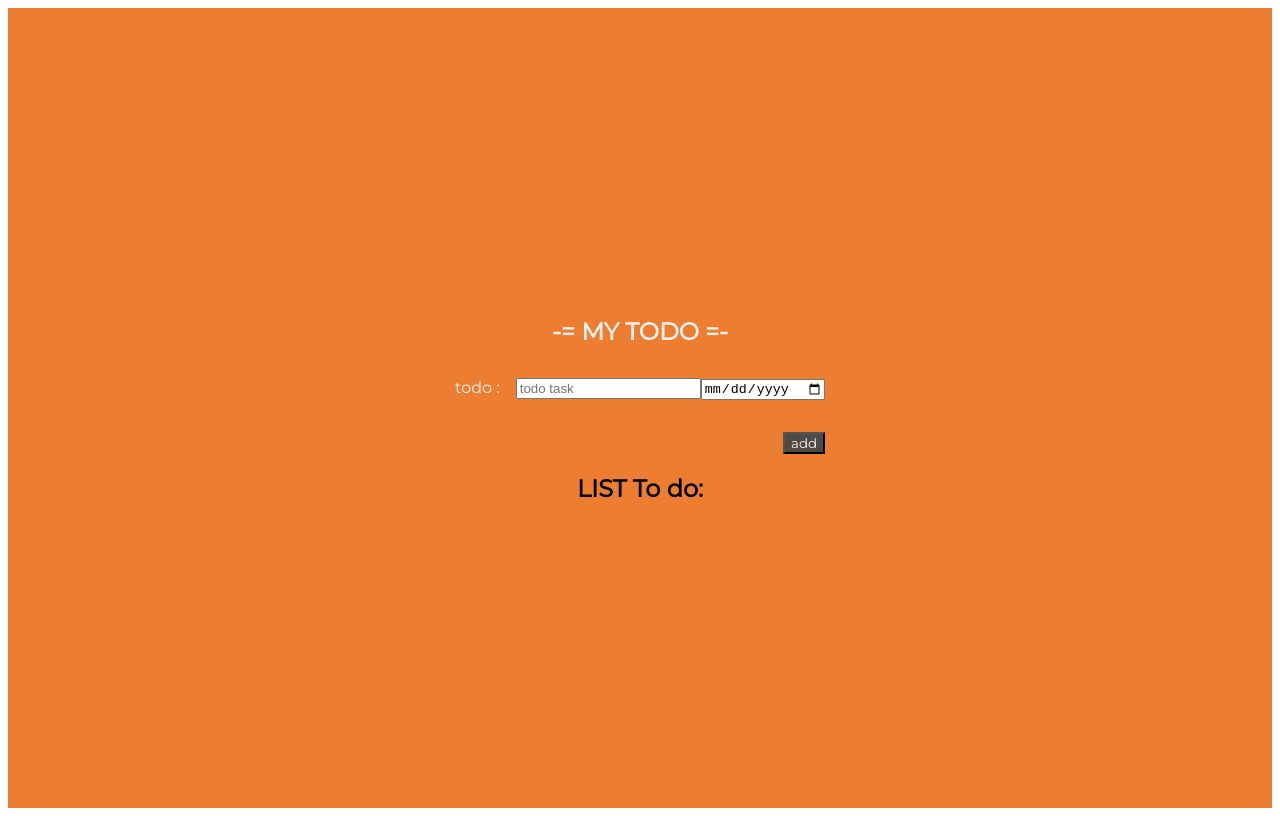
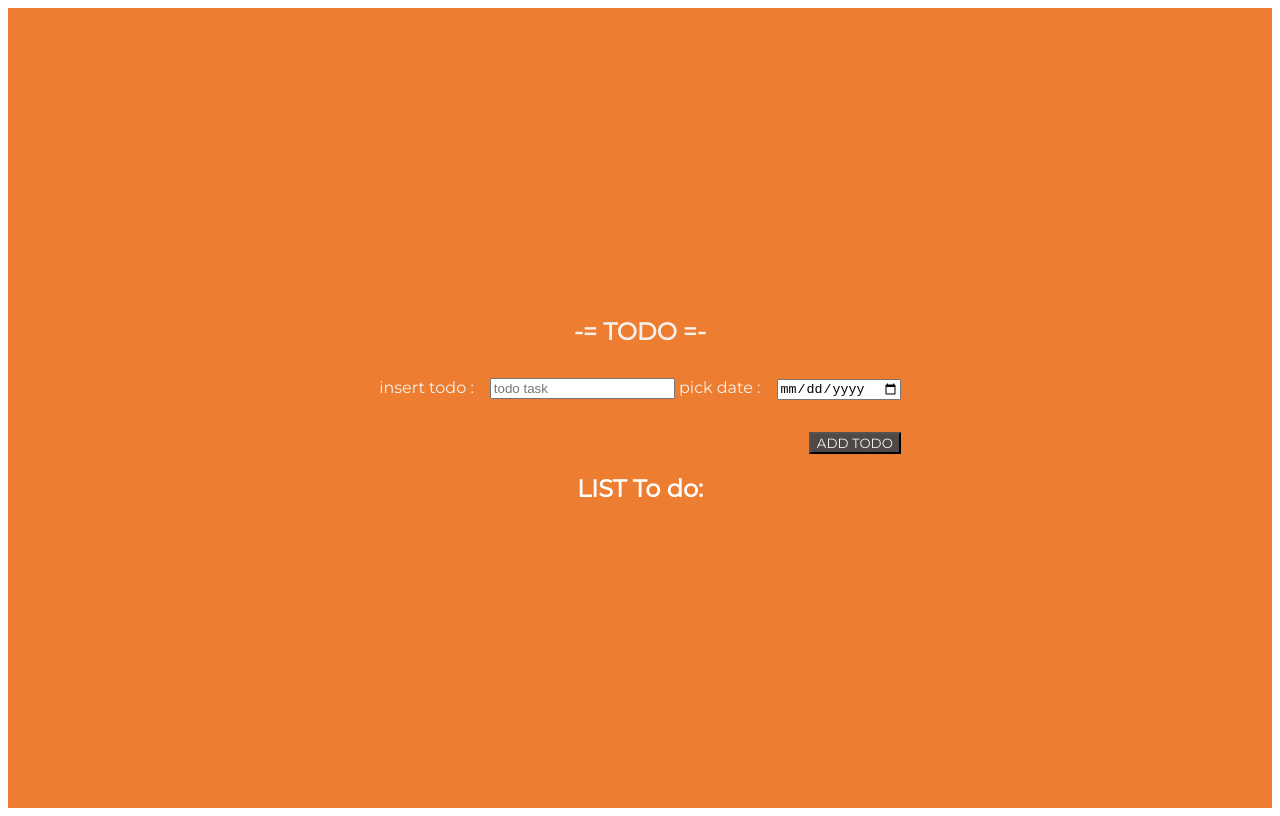
Before and after one commit to arcteta/app-todolist-vue, a Vue app: page / in a window 1280 px wide. Built offline with nearby package versions, Linux system fonts and the light colour scheme.

Commit message:
update: new design

```diff
--- a/src/components/ButtonDelete.vue
+++ b/src/components/ButtonDelete.vue
@@ -11,6 +11,6 @@
     width: auto;
     color: #F6F1EE;
     background-color: #4F4A45;
-    border-radius: 8px;
+    width: auto;
 }
 </style>
--- a/src/components/TodoBoard.vue
+++ b/src/components/TodoBoard.vue
@@ -11,15 +11,16 @@ function clear() {
 </script>
 
 <template>
-    <h1 class="title">-= MY TODO =-</h1>
+    <h1 class="title">-= TODO =-</h1>
     <form @:submit.prevent=" $emit('addTodo', { todo , date, clear })">
         <div class="form-control">
-            <label for="todo">todo :</label>
+            <label for="todo">insert todo :</label>
             <input type="text" v-model="todo" id="todo" placeholder="todo task">
+            <label for="date"> pick date :</label>
             <input type="date" v-model="date" id="date">
         </div>
         <div style="text-align: end;">
-            <button class="btn-add">add</button>
+            <button class="btn-add">ADD TODO</button>
         </div>
     </form>
 </template>
--- a/src/components/TodoItems.vue
+++ b/src/components/TodoItems.vue
@@ -1,19 +1,19 @@
 <script setup>
 import ButtonDelete from './ButtonDelete.vue';
 
- defineProps({ todos: { type: Array, required: true } })
+defineProps({ todos: { type: Array, required: true } })
 
 </script>
 
 <template>
     <div>
-        <h1> LIST To do: </h1>
+        <h1 style="color: white;"> LIST To do: </h1>
         <div class="grid-container" v-if="todos.length > 0">
             <div class="card" v-for="item of todos" v-bind:key="item.id">
                 <div class="card-content">
-                    <h2>{{ item.todo  }}</h2>
-                    <h2>{{ item.date  }}</h2>
-                    <ButtonDelete @on-click="$emit('remove',item.id)">delete</ButtonDelete>
+                    <h2 class="todo-name">{{ item.todo }}</h2>
+                    <h2 class="date-name" style="background-color: aqua;">{{ item.date }}</h2>
+                    <ButtonDelete @on-click="$emit('remove', item.id)">delete</ButtonDelete>
                 </div>
             </div>
         </div>
@@ -24,20 +24,34 @@ import ButtonDelete from './ButtonDelete.vue';
 .grid-container {
     display: grid;
     grid-template-columns: repeat(auto-fit, minmax(300px, 1fr));
-    gap: 8px;
+    gap: 15px;
 }
 
 .card {
     background-color: white;
     padding: 16px 8px;
-    border-radius: 8px;
+    border: 1px solid;
+    box-shadow: 5px 10px;
 
 }
 
 .card-content {
-    color: brown ;
+    color: brown;
     display: flex;
     justify-content: space-between;
+}
+
+.card-content2 {
+    background-color: brown;
+    color: brown;
+    display: flex;
+    justify-content: space-between;
+}
+
+.btn-container {
+    align-items: center;
+    justify-items: center;
+    padding: 8px;
 }
 
 h1 {
```
